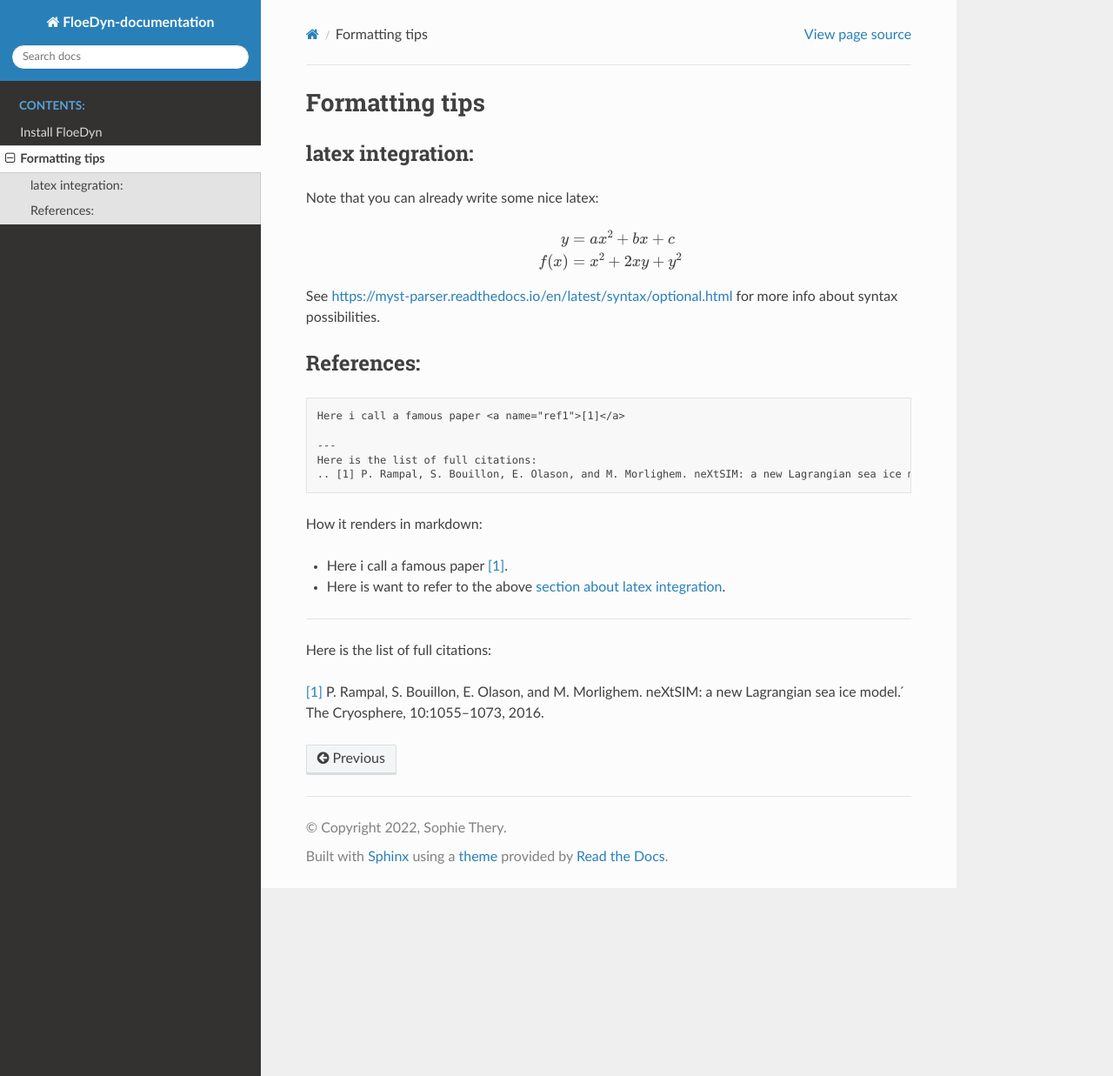
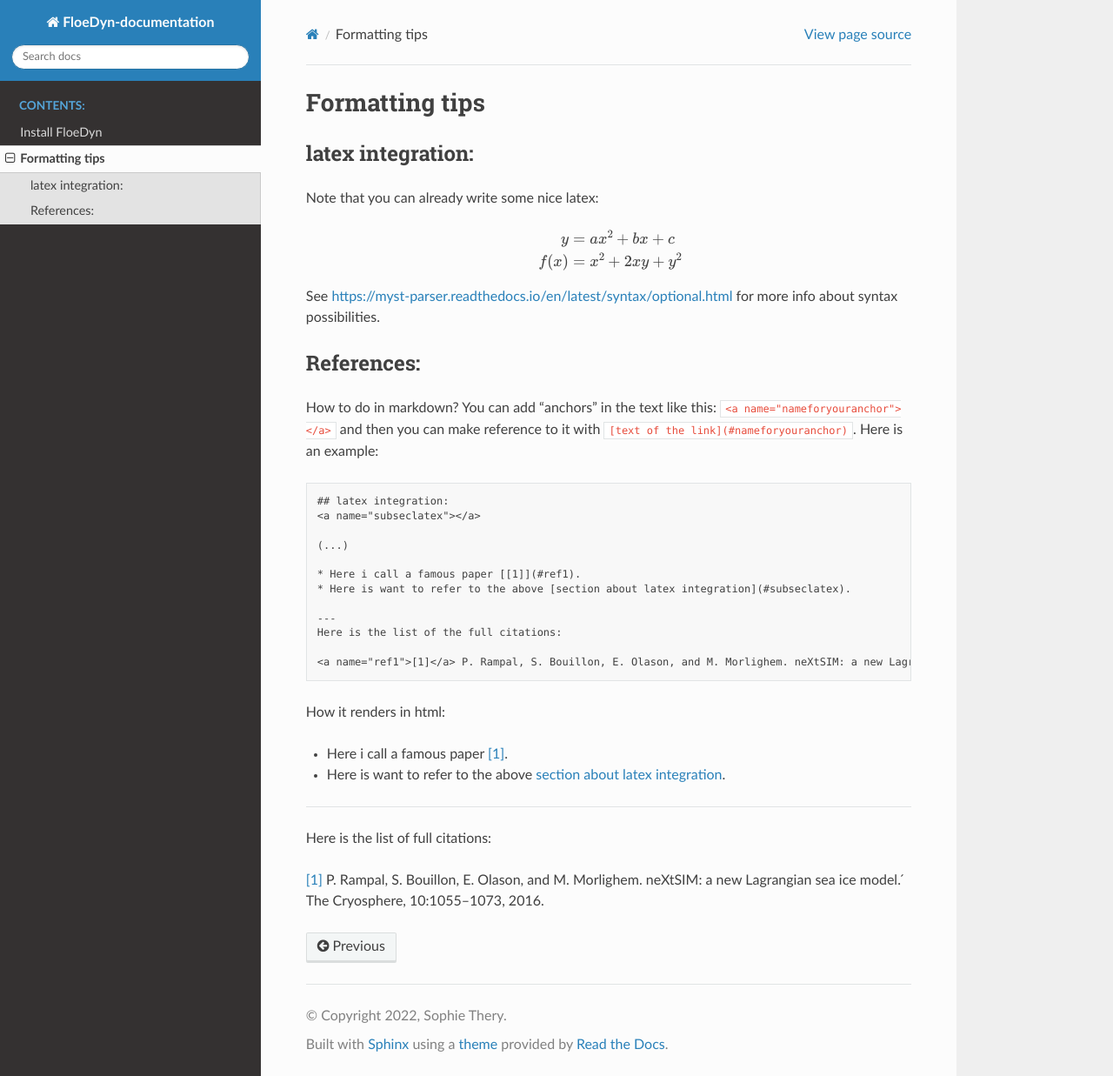
Before and after one commit to FloeDynHub/FloeDyn-documentation, a Sphinx documentation site: the page built from source/1-section1.md, in a window 1280 px wide and 1237 px high. Shown: the whole window at 87% size. Built offline with Sphinx 7.4.7 and the Read the Docs theme 2.0.0, drawn with Linux system fonts in a browser that asks for light colours.

Commit message:
Update 1-section1.md

````diff
--- a/source/1-section1.md
+++ b/source/1-section1.md
@@ -15,15 +15,24 @@ $$
 See [https://myst-parser.readthedocs.io/en/latest/syntax/optional.html](https://myst-parser.readthedocs.io/en/latest/syntax/optional.html) for more info about syntax possibilities.
 
 ## References:
+How to do in markdown? You can add "anchors" in the text like this: `<a name="nameforyouranchor"></a>` and then you can make reference to it with `[text of the link](#nameforyouranchor)`. Here is an example:
 
 ```
-Here i call a famous paper <a name="ref1">[1]</a>
+## latex integration:
+<a name="subseclatex"></a>
+
+(...)
+
+* Here i call a famous paper [[1]](#ref1).
+* Here is want to refer to the above [section about latex integration](#subseclatex).
 
 ---
-Here is the list of full citations:
-.. [1] P. Rampal, S. Bouillon, E. Olason, and M. Morlighem. neXtSIM: a new Lagrangian sea ice model.  ́ The Cryosphere, 10:1055–1073, 2016.
+Here is the list of the full citations:
+
+<a name="ref1">[1]</a> P. Rampal, S. Bouillon, E. Olason, and M. Morlighem. neXtSIM: a new Lagrangian sea ice model.  ́ The Cryosphere, 10:1055–1073, 2016.
 ```
-How it renders in markdown:
+
+How it renders in html:
 
 * Here i call a famous paper [[1]](#ref1).
 * Here is want to refer to the above [section about latex integration](#subseclatex).
````
